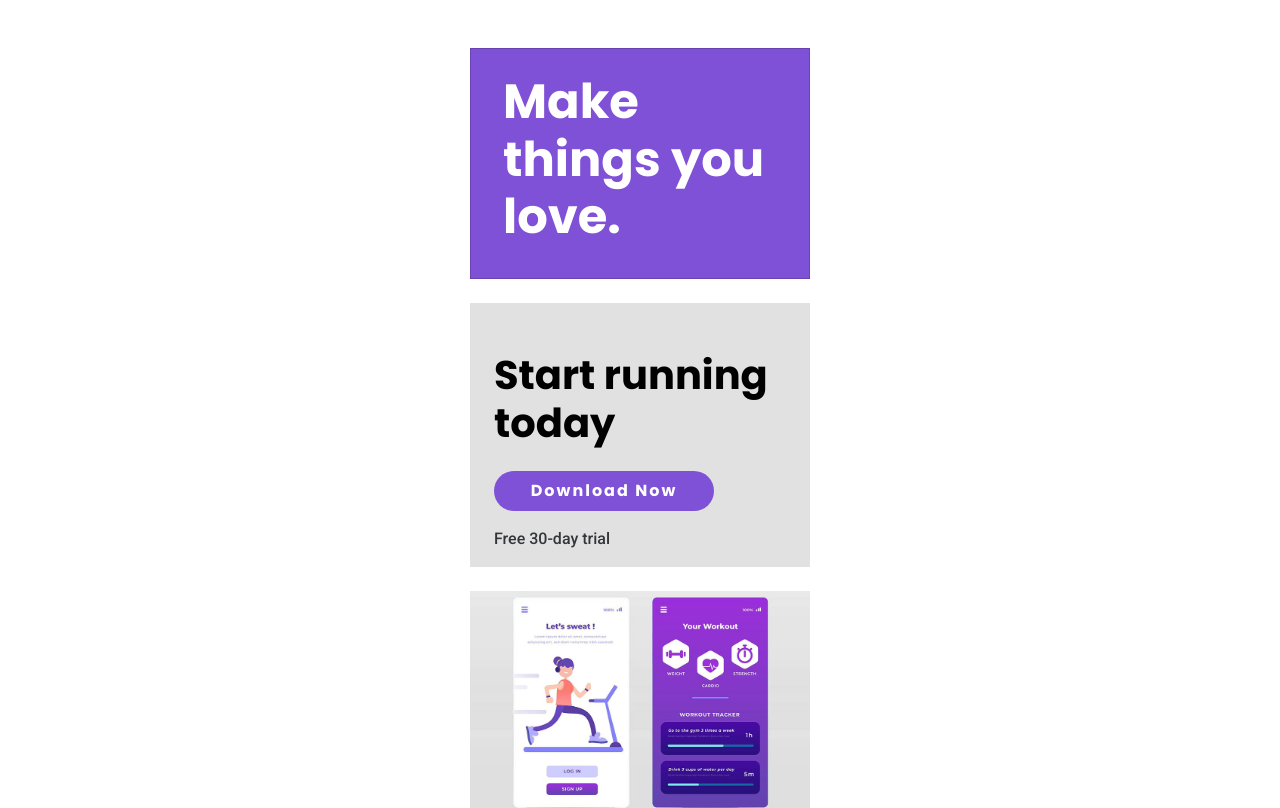
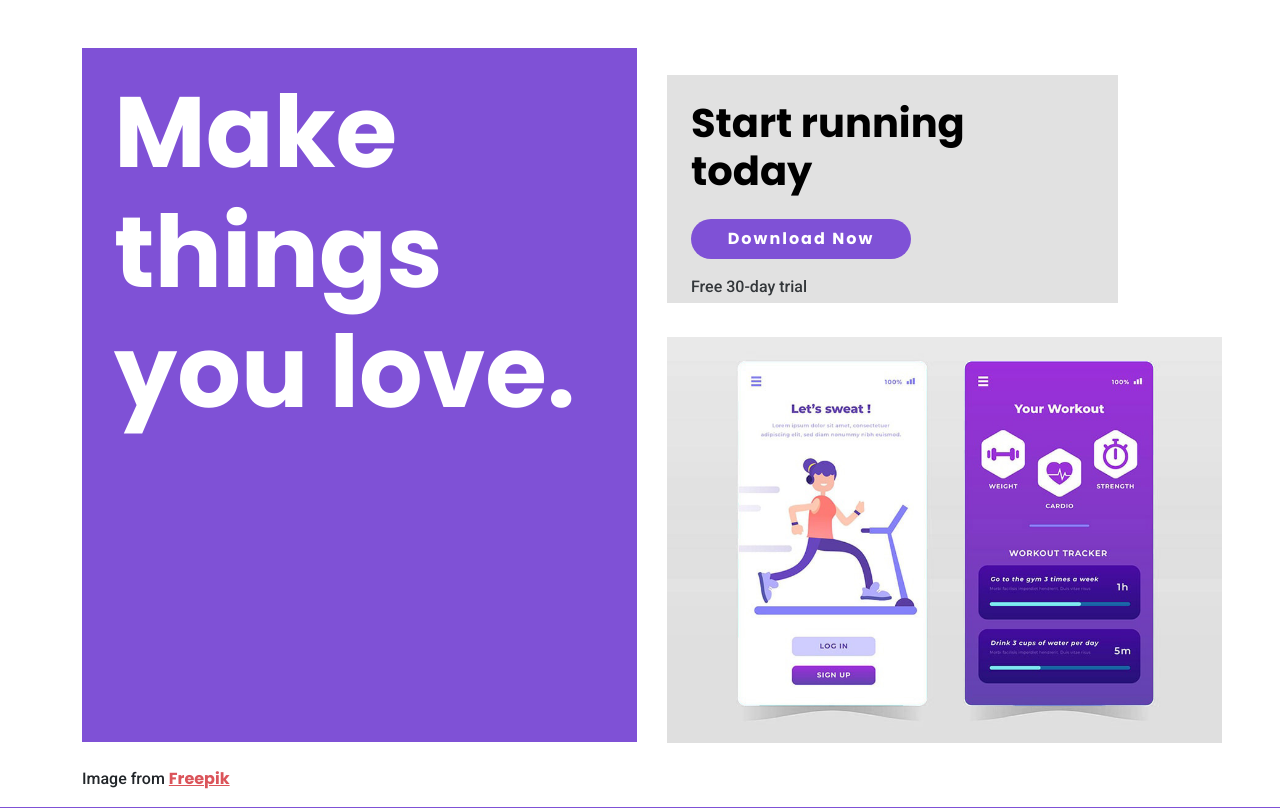
Before and after one commit to dang1707vu/nicepage2, a website: page index.html in a window 1280 px wide. Shown: the part 711-1519 px from the top of the page. Drawn offline with nearby package versions, Linux system fonts and the light colour scheme.

Commit message:
full responsivity 'Workout'

```diff
--- a/index.html
+++ b/index.html
@@ -77,17 +77,25 @@
 <section class="workout mt-5">
   <div class="container">
     <div class="row">
-      <div class="card rounded-0 bg-primary text-white p-4">
-        <h1 class="display-5 ps-2">Make things you love.</h1>
+      <div class="col-12 col-sm-12 col-md-6">
+      <div class="workoutCard1 rounded-0 bg-primary text-white ps-4 pt-2">
+        <h1 class="display-5 px-2 mt-3  pCard1">Make things <br> you love.</h1>
       </div>
-      <div class="card mt-4 rounded-0 bg-secondary border-0 px-4 pt-5">
+    </div>
+    <div class="col-12 col-sm-12 col-md-6">
+      <div class="col-12 col-sm-12 col-md-6">
+      <div class="workoutCard2 rounded-0 bg-secondary border-0 px-4 pt-4">
         <h1 class="text-black">Start running today</h1>
-        <button class="fw-bolder rounded-pill border-0 bg-primary text-white p-2 ps-4 pe-4 mt-3"style="letter-spacing: 2px; width: 220px;">Download Now</button>
+        <button class="fw-bolder pWorkout2 rounded-pill border-0 bg-primary text-white p-2 ps-4 pe-4 mt-3"style="letter-spacing: 2px; width: 220px;">Download Now</button>
         <p class="mt-3" style="opacity: 90%;">Free 30-day trial</p>
       </div>
+    </div>
+    <div class="col-12 col-sm-12 col-md-6 imgWrapper">
       <div class="mt-4 fill">
         <img src="./images/workout.jpg" class="cardImg" alt="">
       </div>
+    </div>
+    </div>
     </div>
     <p class="mt-4">Image from <u class="text-danger">Freepik</u></p>
   </div>
--- a/main.scss
+++ b/main.scss
@@ -160,6 +160,135 @@ p {
 .fsH1 {
     font-size: 70px;
 }
+
+@media screen and (max-width: 575px) {
+    .workoutCard1 {
+        width: 320px;
+        height: 160px;
+    }
+    .workoutCard2 {
+        width: 320px;
+        height: 230px;
+        margin-top: 20px;
+    }
+    .cardImg{
+        width: 340px;
+        height: 231px;
+    }
+}
+
+
+@media screen and (min-width: 576px) {
+    .workout {
+        width: 100%;
+    }
+    .cardImg{
+        width: 540px;
+        height: 384px;
+    }
+    .imgWrapper {
+        width: 540px;
+        height: 384px;
+    }
+    .workoutCard1 {
+        width: 540px;
+        height: 396px;
+    }
+    .workoutCard2 {
+        width: 395px;
+        height: 200px;
+        margin-top: 20px;
+    }
+    .pCard1 {
+        font-size: 95px;
+    }
+}
+
+@media screen and (min-width: 768px) {
+    .workout {
+        width: 100%;
+    }
+    .cardImg{
+        width: 345px;
+        height: 246px;
+    }
+    .imgWrapper {
+        margin-left: 15px;
+        width: 345px;
+        height: 246px;
+    }
+    .workoutCard1 {
+        width: 375px;
+        height: 560px;
+    }
+    .workoutCard2 {
+        margin-left: 15px;
+        width: 315px;
+        height: 280px;
+        margin-top: 0;
+        margin-bottom: 34px;
+    }
+    .pCard1 {
+        font-size: 80px;
+    }
+}
+
+@media screen and (min-width: 992px) {
+    .workout {
+        width: 100%;
+    }
+    .cardImg{
+        width: 455px;
+        height: 300px;
+    }
+    .imgWrapper {
+        width: 455px;
+        height: 300px;
+    }
+    .workoutCard1 {
+        width: 445px;
+        height: 618px;
+    }
+    .workoutCard2 {
+        margin-left: 15px;
+        width: 425px;
+        height: 288px;
+        margin-top: 0;
+        margin-bottom: 34px;
+    }
+    .pCard1 {
+        font-size: 80px;
+    }
+}
+
+@media screen and (min-width: 1200px) {
+    .workout {
+        width: 100%;
+    }
+    .cardImg{
+        width: 555px;
+        height: 406px;
+    }
+    .imgWrapper {
+        width: 555px;
+        height: 406px;
+    }
+    .workoutCard1 {
+        width: 555px;
+        height: 694px;
+    }
+    .workoutCard2 {
+        margin-left: 15px;
+        width: 451px;
+        height: 228px;
+        margin-top: 27px;
+        margin-bottom: 34px;
+    }
+    .pCard1 {
+        font-size: 100px;
+    }
+}
+
 
 
 @media screen and (min-width:349px) {
```
Also changed, not shown: style.css, 1 other file.
